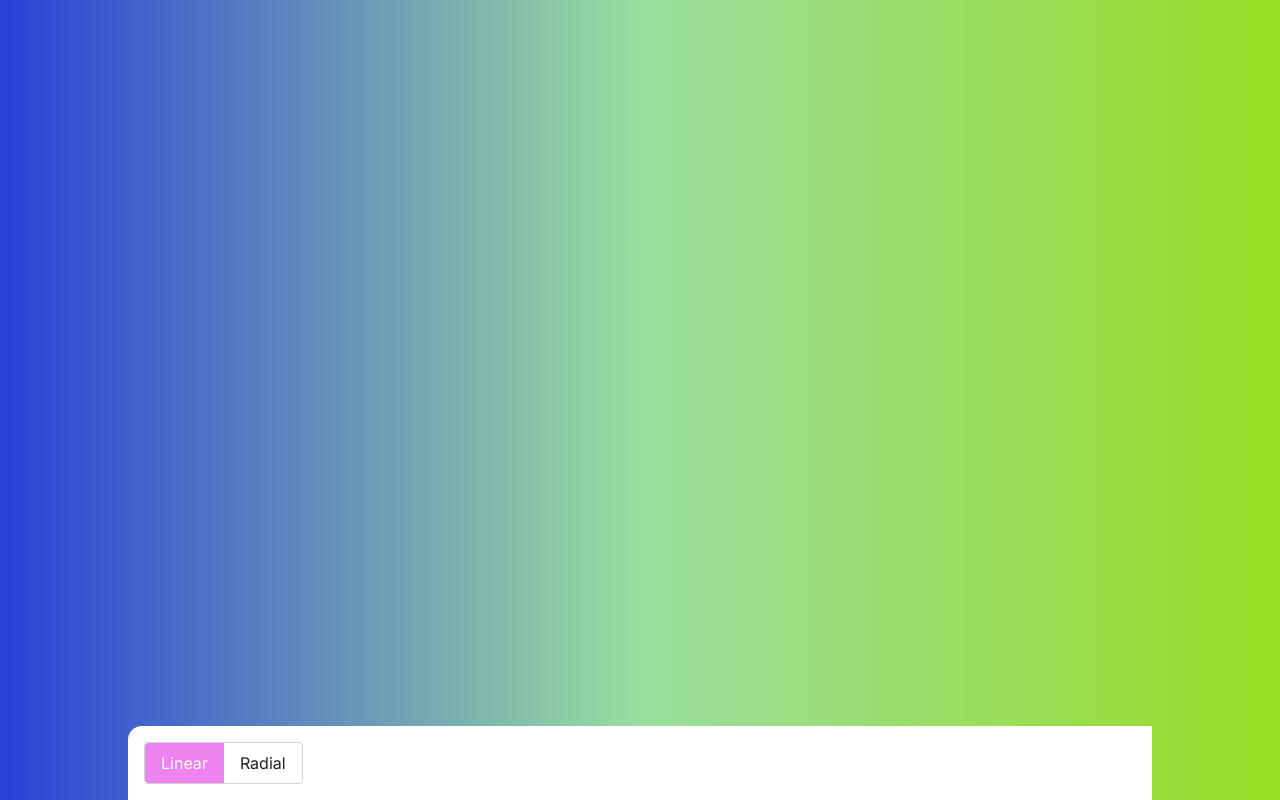
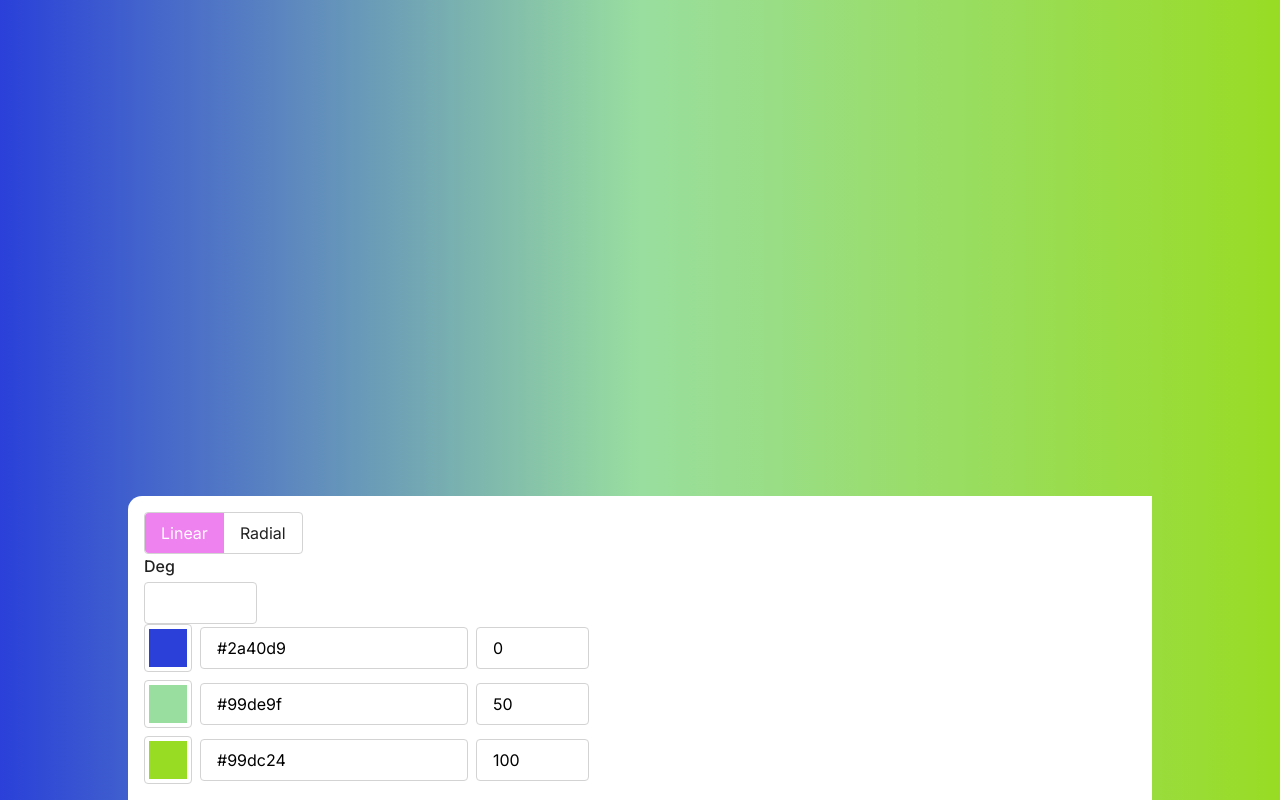
Before and after one commit to denpresich/gradient-generator, a Next.js app: page / in a window 1280 px wide. Built offline with nearby package versions, Linux system fonts and the light colour scheme.

Commit message:
continue

```diff
--- a/src/app/page.tsx
+++ b/src/app/page.tsx
@@ -3,57 +3,88 @@
 import React from "react";
 
 import * as Form from "@radix-ui/react-form";
-import * as Select from "@radix-ui/react-select";
-import { ChevronDownIcon, CheckIcon } from "@radix-ui/react-icons";
 
-import { TypeToggle, GradientType } from "@/components/TypeToggle";
+import { TypeToggle } from "@/components/TypeToggle";
+import { Colors } from "@/components/Colors";
 
 import styles from "./styles.module.css";
 
+import { GradientType, Color } from "@/shared/types";
+
 import { random as randomColor } from "@/utils/color";
+import { composeLinearGradient, composeRadialGradient } from "@/utils/color";
 
-type Color = {
-  hash: string;
-  position: number;
+type State = {
+  colors: Color[];
+  deg: number;
+  type: GradientType;
 };
 
-const getLinearGradient = (colors: Color[], deg: number) => {
-  const gradient = `linear-gradient(${deg}deg, ${colors
-    .map(({ hash, position }) => `${hash} ${position}%`)
-    .join(", ")})`;
-  return gradient;
-};
+type Action =
+  | { type: "ADD_COLOR"; payload: { color: Color } }
+  | { type: "REMOVE_COLOR"; payload: { id: string } }
+  | { type: "UPDATE_COLOR"; payload: { id: string; color: Color } }
+  | { type: "UPDATE_DEG"; payload: { deg: number } }
+  | { type: "UPDATE_TYPE"; payload: { type: GradientType } };
 
-const getRadialGradient = (colors: Color[]) => {
-  const gradient = `radial-gradient(${colors
-    .map(({ hash, position }) => `${hash} ${position}%`)
-    .join(", ")})`;
-  return gradient;
-};
-
-const getGradient = (colors: Color[], deg: number, type: GradientType) => {
-  switch (type) {
-    case GradientType.LINEAR:
-      return getLinearGradient(colors, deg);
-    case GradientType.RADIAL:
-      return getRadialGradient(colors);
+function reducer(state: State, action: Action): State {
+  switch (action.type) {
+    case "ADD_COLOR": {
+      return {
+        ...state,
+        colors: [...state.colors, action.payload.color],
+      };
+    }
+    case "REMOVE_COLOR": {
+      const { id } = action.payload;
+      return {
+        ...state,
+        colors: state.colors.filter((c) => c.id !== id),
+      };
+    }
+    case "UPDATE_COLOR": {
+      const { id, color } = action.payload;
+      return {
+        ...state,
+        colors: state.colors.map((c) => (c.id === id ? color : c)),
+      };
+    }
+    case "UPDATE_DEG": {
+      const { deg } = action.payload;
+      return {
+        ...state,
+        deg,
+      };
+    }
+    case "UPDATE_TYPE": {
+      const { type } = action.payload;
+      return {
+        ...state,
+        type,
+      };
+    }
     default:
-      return getLinearGradient(colors, deg);
+      return state;
   }
-};
+}
 
 export default function Home() {
-  const [colors, setColors] = React.useState([
-    { hash: randomColor(), position: 0 },
-    { hash: randomColor(), position: 50 },
-    { hash: randomColor(), position: 100 },
-  ]);
-  const [deg, setDeg] = React.useState(90);
-  const [type, setType] = React.useState(GradientType.LINEAR);
+  const [state, dispatch] = React.useReducer(reducer, {
+    colors: [
+      { id: "1", hex: randomColor(), position: 0 },
+      { id: "2", hex: randomColor(), position: 50 },
+      { id: "3", hex: randomColor(), position: 100 },
+    ],
+    deg: 90,
+    type: GradientType.LINEAR,
+  });
 
   const gradient = React.useMemo(
-    () => getGradient(colors, deg, type),
-    [colors, deg, type]
+    () =>
+      state.type === GradientType.LINEAR
+        ? composeLinearGradient(state.colors, state.deg)
+        : composeRadialGradient(state.colors),
+    [state.colors, state.deg, state.type]
   );
 
   return (
@@ -63,9 +94,31 @@ export default function Home() {
     >
       <div className={styles.Panel}>
         <TypeToggle
-          value={type}
-          onChange={(value) => setType(value as GradientType)}
+          value={state.type}
+          onChange={(type) =>
+            dispatch({ type: "UPDATE_TYPE", payload: { type } })
+          }
         />
+        {state.type === GradientType.LINEAR && (
+          <Form.Root>
+            <Form.Field className={styles.FormField} name="deg">
+              <Form.Label className={styles.FormLabel}>Deg</Form.Label>
+              <Form.Control
+                className={styles.FormInput}
+                type="number"
+                min={0}
+                max={360}
+                onChange={(e) =>
+                  dispatch({
+                    type: "UPDATE_DEG",
+                    payload: { deg: Number(e.target.value) },
+                  })
+                }
+              />
+            </Form.Field>
+          </Form.Root>
+        )}
+        <Colors colors={state.colors} />
       </div>
     </main>
   );
--- a/src/app/styles.module.css
+++ b/src/app/styles.module.css
@@ -14,77 +14,19 @@
   transform: translateX(-50%);
 }
 
-.SelectTrigger {
+.FormField {
   display: inline-flex;
-  align-items: center;
-  justify-content: center;
-  border-radius: 4px;
-  padding: 0 15px;
-  font-size: 13px;
-  line-height: 1;
-  height: 35px;
-  gap: 5px;
-  background-color: white;
-  color: violet;
-  box-shadow: 0 2px 10px #212121;
+  flex-direction: column;
+  gap: 4px;
 }
 
-.SelectTrigger:hover {
-  background-color: lightgray;
+.FormLabel {
+  color: #212121;
+  font-weight: 500;
 }
 
-.SelectTrigger:focus {
-  box-shadow: 0 0 0 2px black;
+.FormInput {
+  border: 1px solid lightgray;
+  border-radius: 4px;
+  padding: 8px 16px;
 }
-
-.SelectTrigger[data-placeholder] {
-  color: violet;
-}
-
-.SelectIcon {
-  color: violet;
-}
-
-.SelectContent {
-  overflow: hidden;
-  background-color: white;
-  border-radius: 6px;
-  box-shadow: 0px 10px 38px -10px rgba(22, 23, 24, 0.35), 0px 10px 20px -15px rgba(22, 23, 24, 0.2);
-}
-
-.SelectViewport {
-  padding: 5px;
-}
-
-.SelectItem {
-  font-size: 13px;
-  line-height: 1;
-  color: violet;
-  border-radius: 3px;
-  display: flex;
-  align-items: center;
-  height: 25px;
-  padding: 0 35px 0 25px;
-  position: relative;
-  user-select: none;
-}
-
-.SelectItem[data-disabled] {
-  color: lightgray;
-  pointer-events: none;
-}
-
-.SelectItem[data-highlighted] {
-  outline: none;
-  background-color: violet;
-  color: white;
-}
-
-.SelectItemIndicator {
-  position: absolute;
-  left: 0;
-  width: 25px;
-  display: inline-flex;
-  align-items: center;
-  justify-content: center;
-}
--- /dev/null
+++ b/src/components/Color/index.tsx
@@ -0,0 +1,32 @@
+import styles from "./styles.module.css";
+
+import React from "react";
+
+import * as Form from "@radix-ui/react-form";
+
+import { Input } from "@/components/Input";
+
+export interface ColorProps {
+  hex: string;
+  position: number;
+}
+
+export const Color: React.FC<ColorProps> = ({ hex, position }) => {
+  return (
+    <Form.Root className={styles.Color}>
+      <div className={styles.ColorBox}>
+        <div className={styles.ColorBoxBg} style={{ backgroundColor: hex }} />
+      </div>
+      <Form.Field name="hex">
+        <Form.Control asChild>
+          <Input type="text" value={hex} />
+        </Form.Control>
+      </Form.Field>
+      <Form.Field name="position">
+        <Form.Control asChild>
+          <Input type="number" value={position} min={0} max={100} />
+        </Form.Control>
+      </Form.Field>
+    </Form.Root>
+  );
+};
--- /dev/null
+++ b/src/components/Color/styles.module.css
@@ -0,0 +1,18 @@
+.Color {
+  display: inline-flex;
+  align-items: center;
+  gap: 8px;
+}
+
+.ColorBox {
+  height: 48px;
+  width: 48px;
+  padding: 4px;
+  border-radius: 4px;
+  border: 1px solid lightgray;
+}
+
+.ColorBoxBg {
+  height: 100%;
+  width: 100%;
+}
--- /dev/null
+++ b/src/components/Colors/index.tsx
@@ -0,0 +1,25 @@
+import React from "react";
+
+import styles from "./styles.module.css";
+
+import { Color as ColorComponent } from "../Color";
+
+import { Color } from "@/shared/types";
+
+export interface ColorsProps {
+  colors: Color[];
+}
+
+export const Colors: React.FC<ColorsProps> = ({ colors }) => {
+  return (
+    <div className={styles.Colors}>
+      {colors.map((color) => (
+        <ColorComponent
+          key={color.hex}
+          hex={color.hex}
+          position={color.position}
+        />
+      ))}
+    </div>
+  );
+};
--- /dev/null
+++ b/src/components/Colors/styles.module.css
@@ -0,0 +1,6 @@
+.Colors {
+  display: flex;
+  flex-direction: column;
+  flex-wrap: wrap;
+  gap: 0.5rem;
+}
--- /dev/null
+++ b/src/components/Input/index.tsx
@@ -0,0 +1,7 @@
+import styles from "./styles.module.css";
+
+import React, { HTMLProps } from "react";
+
+export const Input: React.FC<HTMLProps<HTMLInputElement>> = (props) => {
+  return <input className={styles.Input} {...props} />;
+};
--- /dev/null
+++ b/src/components/Input/styles.module.css
@@ -0,0 +1,5 @@
+.Input {
+  border: 1px solid lightgray;
+  border-radius: 4px;
+  padding: 8px 16px;
+}
--- a/src/components/TypeToggle/index.tsx
+++ b/src/components/TypeToggle/index.tsx
@@ -4,10 +4,7 @@ import styles from "./styles.module.css";
 
 import * as ToggleGroup from "@radix-ui/react-toggle-group";
 
-export enum GradientType {
-  LINEAR = "linear",
-  RADIAL = "radial",
-}
+import { GradientType } from "@/shared/types";
 
 export interface TypeToggleProps {
   value: GradientType;
--- /dev/null
+++ b/src/shared/types.ts
@@ -0,0 +1,10 @@
+export type Color = {
+  id: string;
+  hex: string;
+  position: number;
+};
+
+export enum GradientType {
+  LINEAR = "linear",
+  RADIAL = "radial",
+}
--- a/src/utils/color.ts
+++ b/src/utils/color.ts
@@ -1,2 +1,20 @@
+import { Color } from "@/shared/types";
+
+export const composeLinearGradient = (colors: Color[], deg: number) => {
+  const gradient = colors.reduce(
+    (acc, color) => `${acc}, ${color.hex} ${color.position}%`,
+    ""
+  );
+  return `linear-gradient(${deg}deg${gradient})`;
+};
+
+export const composeRadialGradient = (colors: Color[]) => {
+  const gradient = colors.reduce(
+    (acc, color) => `${acc}, ${color.hex} ${color.position}%`,
+    ""
+  );
+  return `radial-gradient(circle${gradient})`;
+};
+
 export const random = () =>
   `#${Math.floor(Math.random() * 16777215).toString(16)}`;
```
